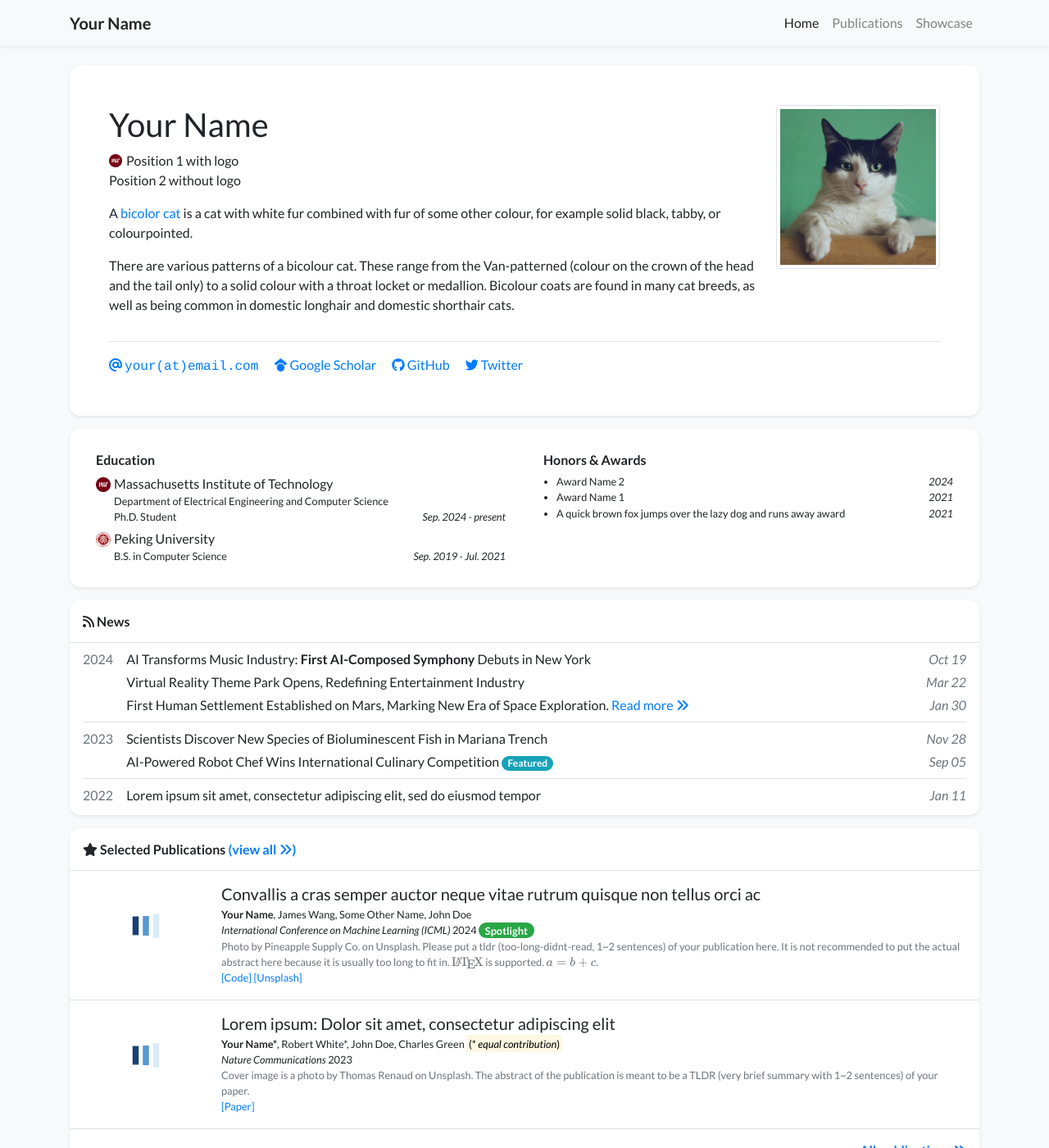
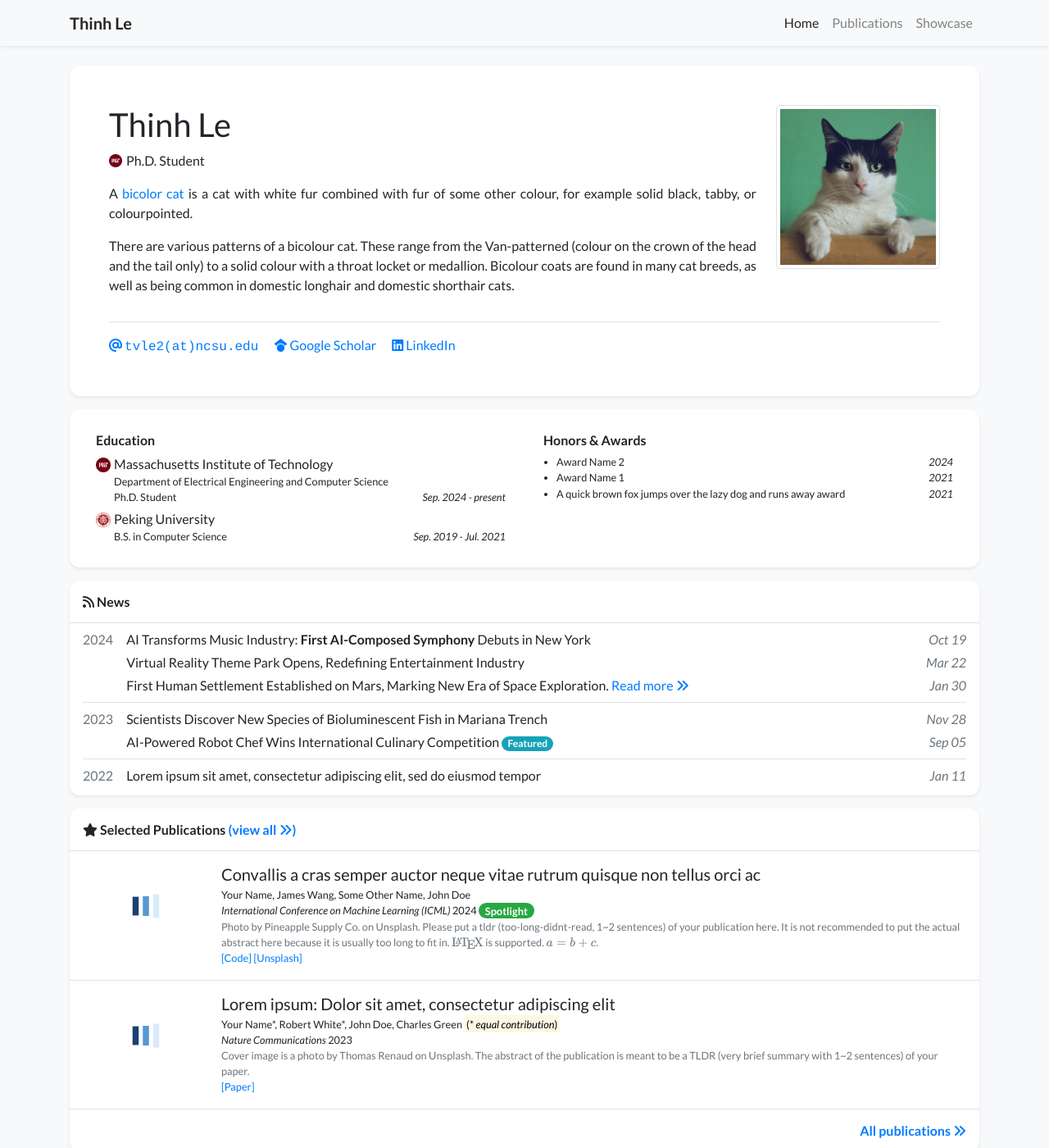
Before and after one commit to lvthinh/lvthinh.github.io, a Jekyll site: the page built from index.html, in a window 1280 px wide and 1400 px high. Shown: the whole window at 82% size. Built offline with Jekyll 4.4.1, drawn with Linux system fonts in a browser that asks for light colours; nearby versions of some CDN libraries; a style sheet for code colours, icons or effects is not loaded.

Commit message:
second update

```diff
--- a/Gemfile
+++ b/Gemfile
@@ -31,3 +31,7 @@
 
 gem "webrick", "~> 1.7"
 gem "kramdown-parser-gfm"
+
+gem "base64", "~> 0.3.0"
+
+gem "bigdecimal", "~> 4.0"
--- a/_config.yml
+++ b/_config.yml
@@ -13,7 +13,7 @@
 # you will see them accessed via {{ site.title }}, {{ site.email }}, and so on.
 # You can create any custom variable you would like, and they will be accessible
 # in the templates via {{ site.myvariable }}.
-baseurl: "/academic-homepage" # the subpath of your site, e.g. /blog
+baseurl: "/home" # the subpath of your site, e.g. /blog
 
 # Build settings
 markdown: kramdown
--- a/_data/authors.yml
+++ b/_data/authors.yml
@@ -1,4 +1,4 @@
-"Your Name":
+"Thinh Le":
   bold: true
 
 "Robert White":
--- a/_data/profile.yml
+++ b/_data/profile.yml
@@ -1,25 +1,25 @@
-primary_name: "Your Name"
+primary_name: "Thinh Le"
 secondary_name: ""
-navbar_name: "Your Name"
+navbar_name: "Thinh Le"
 
 positions:
 - logo: /assets/images/badges/MIT_Social_circle.png  # Logo is optional
-  name: Position 1 with logo
-- name: Position 2 without logo
+  name: Ph.D. Student
+# - name: Position 2 without logo
 
 
-email: "your@email.com"
+email: "tvle2@ncsu.edu"
 # cv_link: link-to-your-cv-file
-gscholar: xFmQpf4AAAAJ  # This is an example, replace it with your own Google Scholar ID
-github: your_github_id
-twitter: your_twitter_id  # Do not include the '@' symbol
+gscholar: s6X7SQAAAAJ  # This is an example, replace it with your own Google Scholar ID
+# github: your_github_id
+# twitter: your_twitter_id  # Do not include the '@' symbol
 # wechat_qrcode: /assets/images/etc/wechat.jpg
 # wechat_prompt: >-
 #   Please tell me your <strong>name</strong> and <strong>affiliation</strong> (current or past) when adding my wechat. Thanks!
-# linkedin: your-linked-in-id
+linkedin: thinhlv0812
 # orcid: 0000-0000-0000-0000
 
-short_bio_text_justify: false
+short_bio_text_justify: true
 short_bio: >-
   <p>
     A <a href="https://en.wikipedia.org/wiki/Bicolor_cat" target="_blank">bicolor cat</a> is a cat with white fur combined with fur of some other colour, for example solid black, tabby, or colourpointed.
```
